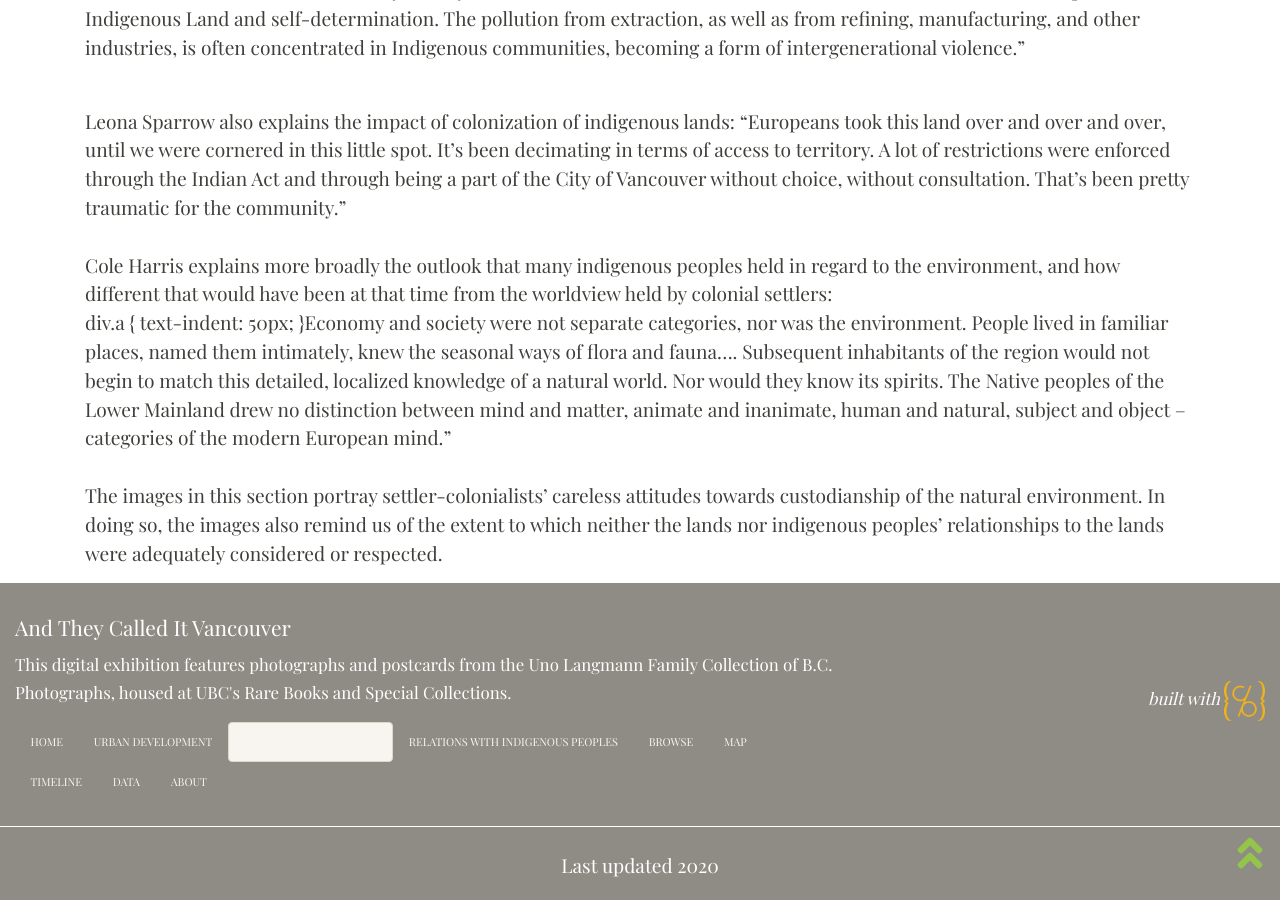
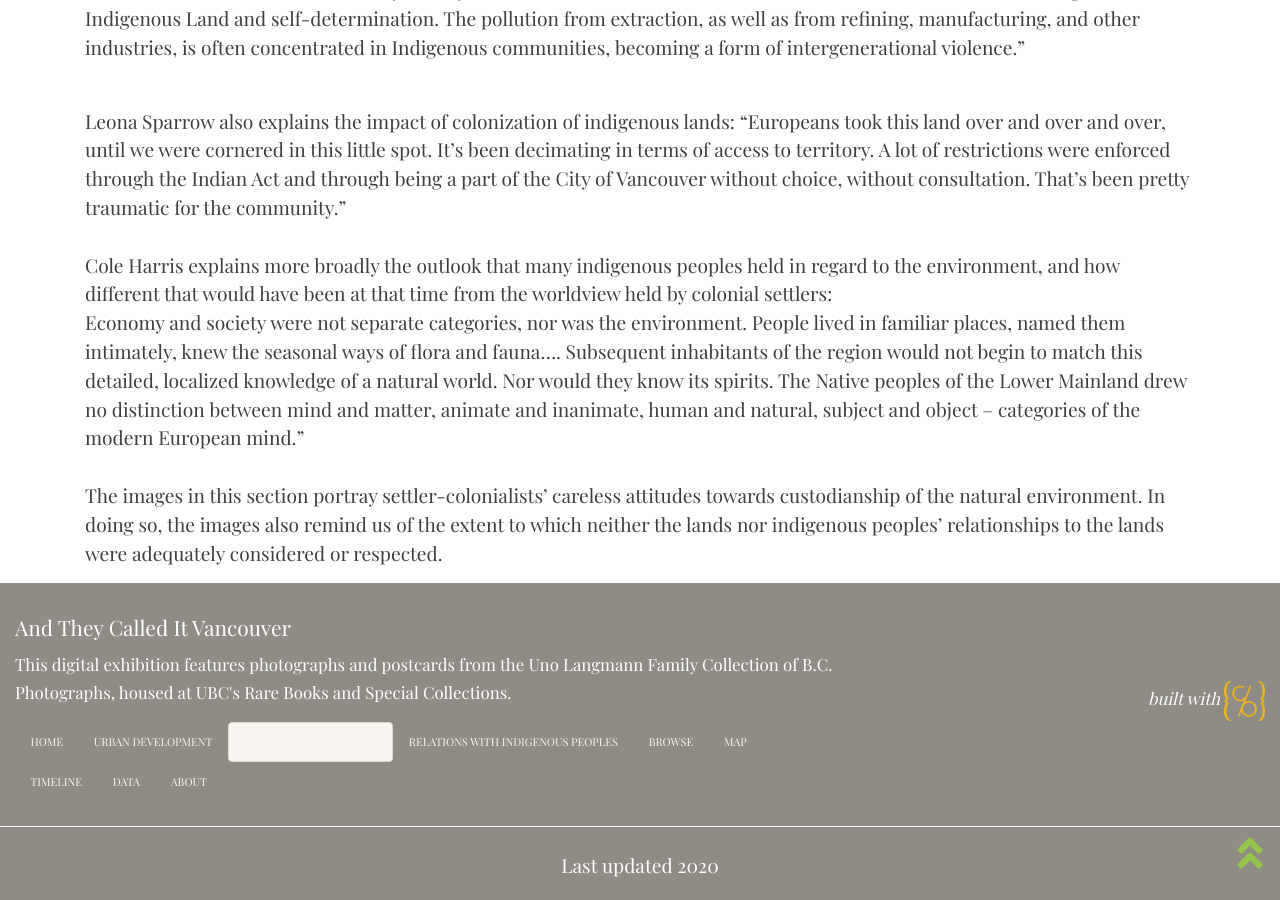
Before and after one commit to ashlynnprasad/langmann-2021, a Jekyll site: the page built from pages/environmentalimpact.md, in a window 1280 px wide and 900 px high, scrolled down 603 px. Built offline with Jekyll 4.4.1, drawn with Linux system fonts in a browser that asks for light colours; nearby versions of some CDN libraries.

Commit message:
Update environmentalimpact.md

```diff
--- a/pages/environmentalimpact.md
+++ b/pages/environmentalimpact.md
@@ -14,7 +14,5 @@ The prevailing attitude of colonial-settlers around the turn of the twentieth ce
 
 Leona Sparrow also explains the impact of colonization of indigenous lands: “Europeans took this land over and over and over, until we were cornered in this little spot. It’s been decimating in terms of access to territory. A lot of restrictions were enforced through the Indian Act and through being a part of the City of Vancouver without choice, without consultation. That’s been pretty traumatic for the community.”<br><br>
 Cole Harris explains more broadly the outlook that many indigenous peoples held in regard to the environment, and how different that would have been at that time from the worldview held by colonial settlers:<br>
-div.a {
-  text-indent: 50px;
-}Economy and society were not separate categories, nor was the environment. People lived in familiar places, named them intimately, knew the seasonal ways of flora and fauna…. Subsequent inhabitants of the region would not begin to match this detailed, localized knowledge of a natural world. Nor would they know its spirits. The Native peoples of the Lower Mainland drew no distinction between mind and matter, animate and inanimate, human and natural, subject and object – categories of the modern European mind.” <br><br>
+Economy and society were not separate categories, nor was the environment. People lived in familiar places, named them intimately, knew the seasonal ways of flora and fauna…. Subsequent inhabitants of the region would not begin to match this detailed, localized knowledge of a natural world. Nor would they know its spirits. The Native peoples of the Lower Mainland drew no distinction between mind and matter, animate and inanimate, human and natural, subject and object – categories of the modern European mind.” <br><br>
 The images in this section portray settler-colonialists’ careless attitudes towards custodianship of the natural environment. In doing so, the images also remind us of the extent to which neither the lands nor indigenous peoples’ relationships to the lands were adequately considered or respected.
```
